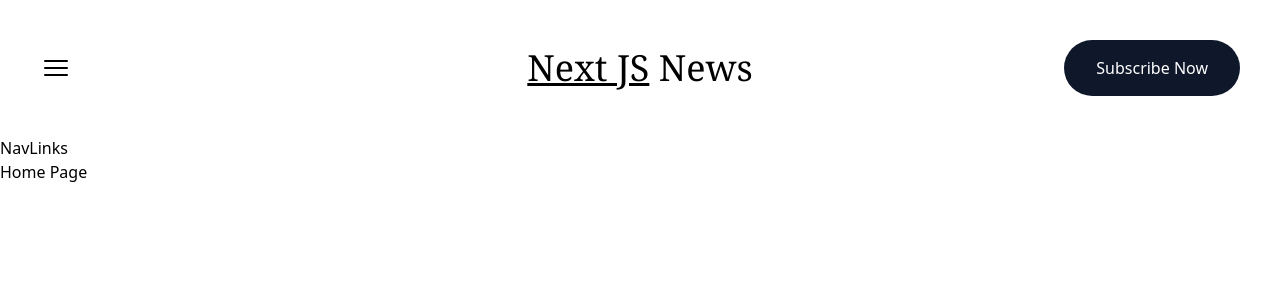
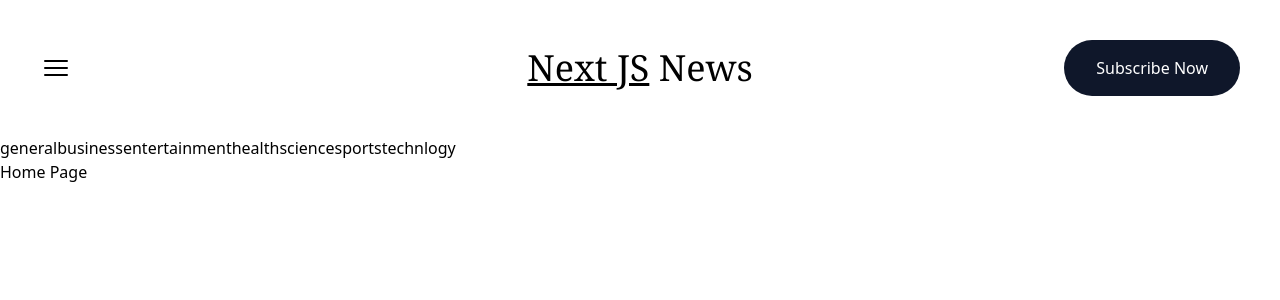
Before and after one commit to DanielMcIntyre2022/FINAL-NextJS-13-News-App, a Next.js app: page / in a window 1280 px wide. Shown: the top 300 px of the page. Built offline with nearby package versions, Linux system fonts and the light colour scheme.

Commit message:
created categories type file and referenced again in constants file, then imported catergories in NavLinks component and sent through as props to NavLink component

```diff
--- a/app/Header.tsx
+++ b/app/Header.tsx
@@ -1,6 +1,6 @@
 import { Bars3Icon } from '@heroicons/react/24/solid';
 import Link from 'next/link';
-import NavLinks from './NabLinks';
+import NavLinks from './NavLinks';
 
 function Header() {
   return (
--- a/app/NabLinks.tsx
+++ /dev/null
@@ -1,9 +0,0 @@
-import React from 'react'
-
-function NavLinks() {
-  return (
-    <nav>NavLinks</nav>
-  )
-}
-
-export default NavLinks;
--- /dev/null
+++ b/app/NavLink.tsx
@@ -0,0 +1,14 @@
+import Link from "next/link"
+
+type Props = {
+    catergory: string,
+    isActive: boolean
+}
+
+function NavLink({ catergory, isActive }: Props) {
+  return (
+    <Link href={`/news/${catergory}`}>{catergory}</Link>
+  )
+}
+
+export default NavLink;
--- /dev/null
+++ b/app/NavLinks.tsx
@@ -0,0 +1,14 @@
+import { categories } from "../constants";
+import NavLink from "./NavLink";
+
+function NavLinks() {
+  return (
+    <nav>
+      {categories.map((catergoy) => (
+        <NavLink key={catergoy} catergory={catergoy} isActive={true}/>
+      ))}
+    </nav>
+  )
+}
+
+export default NavLinks;
--- /dev/null
+++ b/constants.ts
@@ -0,0 +1,9 @@
+export const categories: Category[] = [
+    "general",
+    "business",
+    "entertainment",
+    "health",
+    "science",
+    "sports",
+    "technlogy"
+];
```
Also changed, not shown: typings.d.ts (added, +8 -0 lines).
